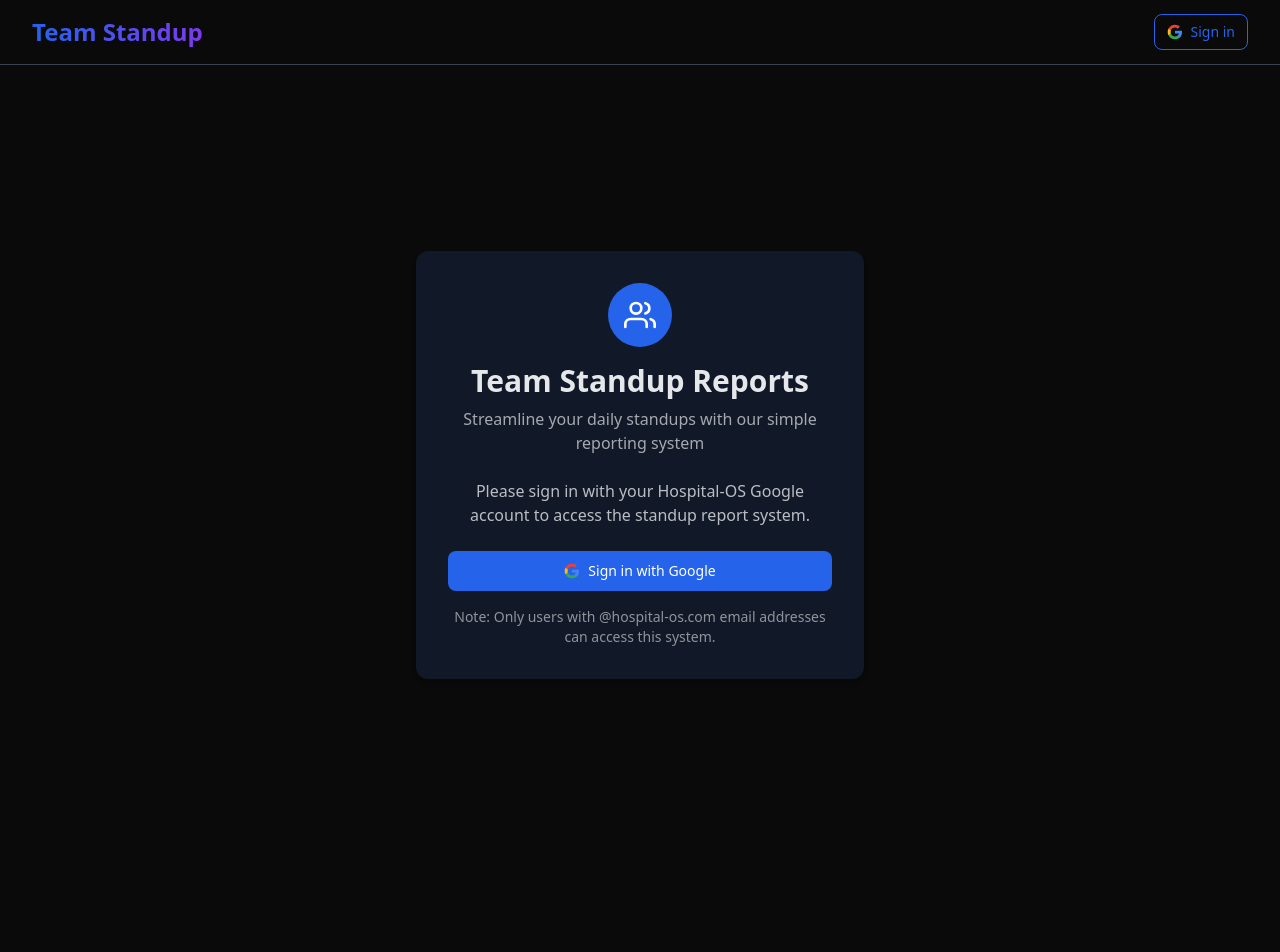
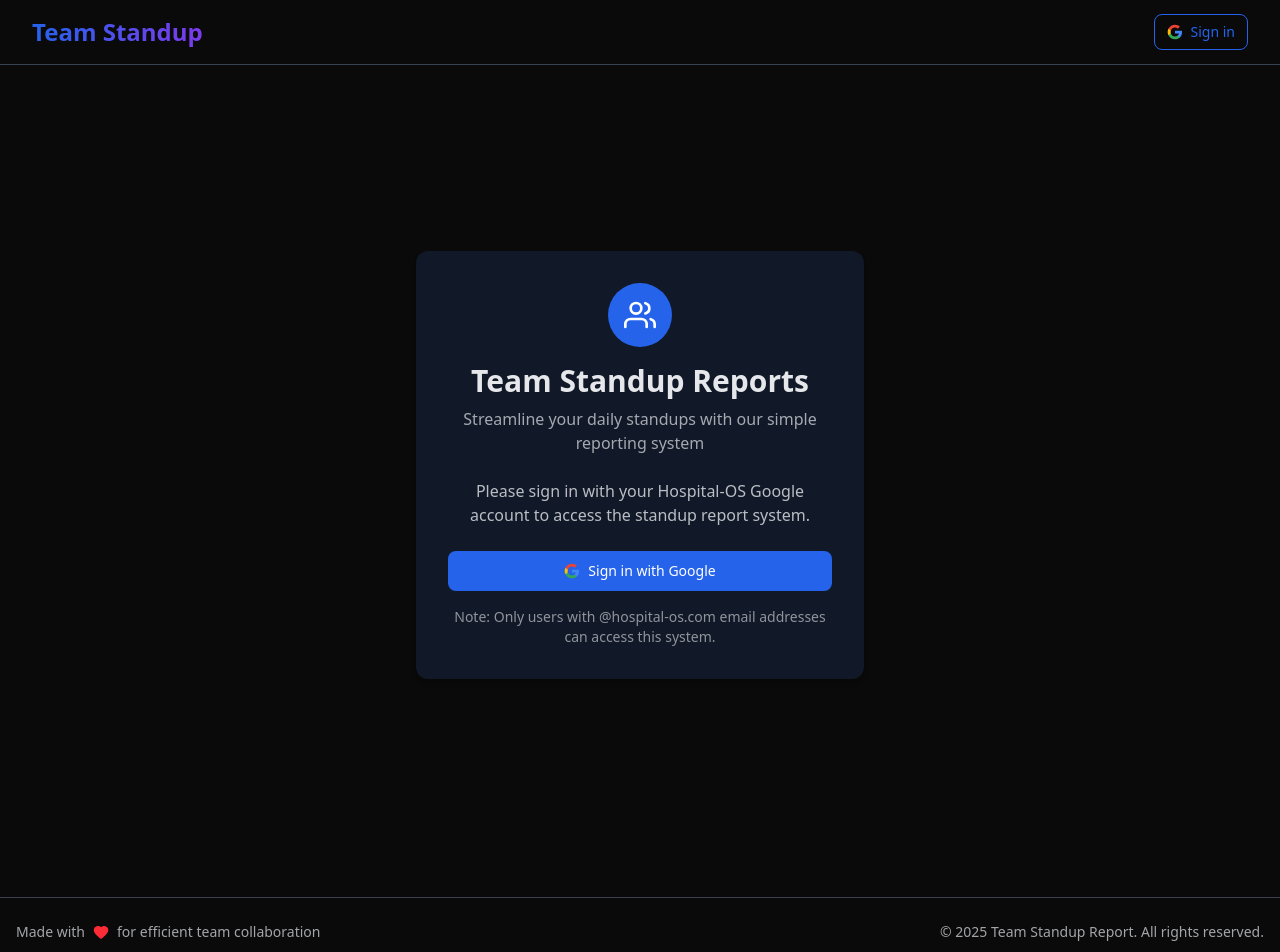
Before and after one commit to somprasongd/standup-report, a Next.js app: page / in a window 1280 px wide. Shown: the top 952 px of the page. Before the commit the page ends 865 px from the top, so only its background shows below. Built offline with nearby package versions, Linux system fonts and the light colour scheme; no server answers.

Commit message:
feat: add beautiful footer to the application

```diff
--- a/src/app/layout.tsx
+++ b/src/app/layout.tsx
@@ -5,6 +5,7 @@ import { getServerSession } from "next-auth";
 import { authOptions } from "@/lib/auth";
 import AuthProvider from "@/components/AuthProvider";
 import Navbar from "@/components/Navbar";
+import Footer from "@/components/Footer";
 import { DialogProvider } from "@/components/ui/dialog-context";
 
 const geistSans = Geist({
@@ -32,12 +33,13 @@ export default async function RootLayout({
   return (
     <html lang="en">
       <body
-        className={`${geistSans.variable} ${geistMono.variable} antialiased`}
+        className={`${geistSans.variable} ${geistMono.variable} antialiased min-h-screen flex flex-col`}
       >
         <AuthProvider session={session}>
           <DialogProvider>
             <Navbar />
-            <main>{children}</main>
+            <main className="flex-grow">{children}</main>
+            <Footer />
           </DialogProvider>
         </AuthProvider>
       </body>
--- /dev/null
+++ b/src/components/Footer.tsx
@@ -0,0 +1,24 @@
+import { Heart } from "lucide-react";
+
+export default function Footer() {
+  return (
+    <footer className="bg-background border-t border-border py-6 mt-8">
+      <div className="container mx-auto px-4">
+        <div className="flex flex-col md:flex-row justify-between items-center">
+          <div className="flex items-center gap-2 mb-4 md:mb-0">
+            <span className="text-foreground/70 text-sm">
+              Made with
+            </span>
+            <Heart className="h-4 w-4 text-red-500 fill-current" />
+            <span className="text-foreground/70 text-sm">
+              for efficient team collaboration
+            </span>
+          </div>
+          <div className="text-foreground/70 text-sm">
+            © {new Date().getFullYear()} Team Standup Report. All rights reserved.
+          </div>
+        </div>
+      </div>
+    </footer>
+  );
+}
```
